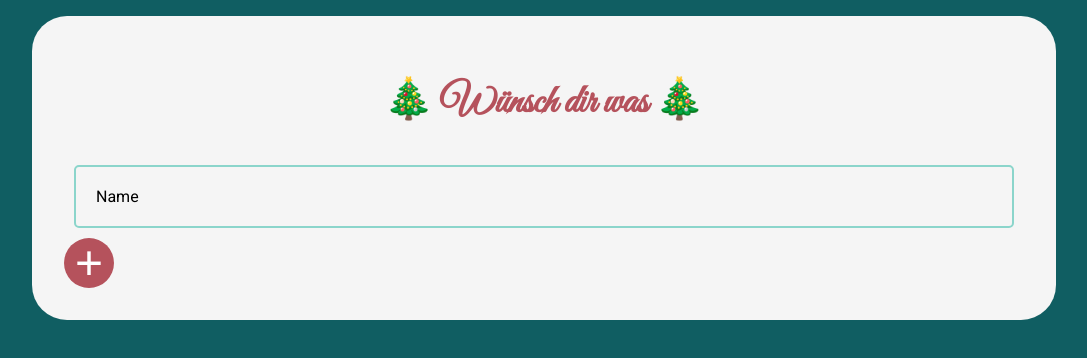
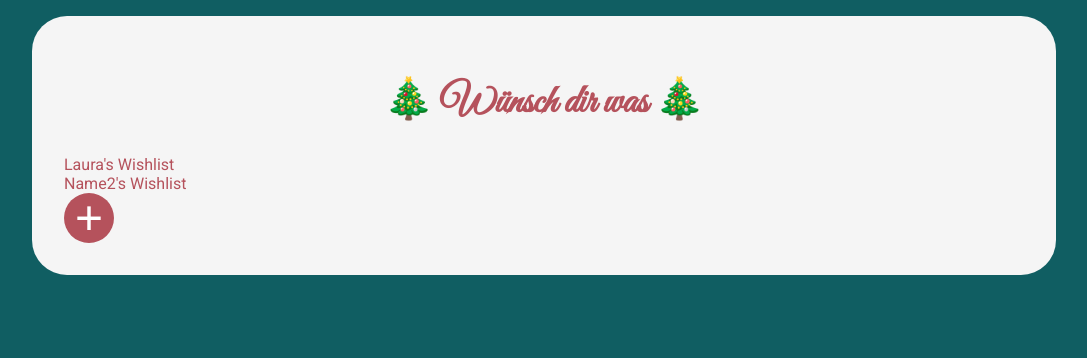
Before and after one commit to lauravikanis/wuensch-dir-was, a React (Create React App) app: page / in a window 1280 px wide. Shown: the top 358 px of the page, without its empty margins (96-1183 px from the left). Built offline with nearby package versions, Linux system fonts and the light colour scheme.

Commit message:
add id routing

```diff
--- a/src/App.js
+++ b/src/App.js
@@ -1,9 +1,9 @@
 import { BrowserRouter as Router, Switch, Route } from 'react-router-dom';
 
 import GlobalStyle from './GlobalStyle';
-import Add from './components/pages/Add';
-import Welcome from './components/pages/Welcome';
-import Wishlist from './components/pages/Wishlist';
+import Add from './pages/Add';
+import Welcome from './pages/Welcome';
+import Wishlist from './pages/Wishlist';
 import Header from './components/Header';
 
 function App() {
@@ -13,10 +13,10 @@ function App() {
       <main>
         <Header />
         <Switch>
-          <Route path="/Add">
+          <Route path="/add">
             <Add />
           </Route>
-          <Route path="/wishlist">
+          <Route path="/:name">
             <Wishlist />
           </Route>
           <Route path="/">
--- a/src/components/Header.js
+++ b/src/components/Header.js
@@ -11,7 +11,7 @@ const MainHeadline = styled.h1`
 export default function Header() {
   return (
     <MainHeadline>
-      <Link to="/Welcome">
+      <Link to="/">
         <span role="img" aria-label="christmastree">
           🎄 Wünsch dir was 🎄
         </span>
--- a/src/components/pages/Welcome.js
+++ /dev/null
@@ -1,15 +0,0 @@
-import React from 'react';
-import { Link } from 'react-router-dom';
-import Button from '../Button';
-import WishListItem from '../WishListItem';
-
-export default function welcome() {
-  return (
-    <div>
-      <WishListItem title="Name" />
-      <Link to="/Add">
-        <Button>+</Button>
-      </Link>
-    </div>
-  );
-}
--- a/src/components/pages/Wishlist.js
+++ /dev/null
@@ -1,14 +0,0 @@
-import React from 'react';
-import WishListItem from '../WishListItem';
-
-export default function wishlist() {
-  return (
-    <div>
-      {' '}
-      <WishListItem title="name" />
-      <WishListItem title="name" />
-      <WishListItem title="name" />
-      <WishListItem title="name" />
-    </div>
-  );
-}
--- a/src/components/pages/Add.js
+++ b/src/pages/Add.js
@@ -1,7 +1,7 @@
 import React from 'react';
-import Button from '../Button';
-import WishElement from '../WishElement';
-import WishListItem from '../WishListItem';
+import Button from '../components/Button';
+import WishElement from '../components/WishElement';
+import WishListItem from '../components/WishListItem';
 
 function Add() {
   return (
--- /dev/null
+++ b/src/pages/Welcome.js
@@ -0,0 +1,22 @@
+import React from 'react';
+import { Link } from 'react-router-dom';
+import styled from 'styled-components/macro';
+import Button from '../components/Button';
+// import WishListItem from '../components/WishListItem';
+
+const ListContainer = styled.div`
+  display: flex;
+  flex-direction: column;
+`;
+
+export default function welcome() {
+  return (
+    <ListContainer>
+      <Link to="Laura">Laura&apos;s Wishlist</Link>
+      <Link to="Name2">Name2&apos;s Wishlist</Link>
+      <Link to="/add">
+        <Button>+</Button>
+      </Link>
+    </ListContainer>
+  );
+}
--- /dev/null
+++ b/src/pages/Wishlist.js
@@ -0,0 +1,15 @@
+import React from 'react';
+import { Link, useParams } from 'react-router-dom';
+import WishListItem from '../components/WishListItem';
+
+const Wishlist = () => {
+  const { name } = useParams();
+
+  return (
+    <div>
+      <Link to="/">Back</Link>
+      <p>{name}</p> WishlistItem
+    </div>
+  );
+};
+export default Wishlist;
```
